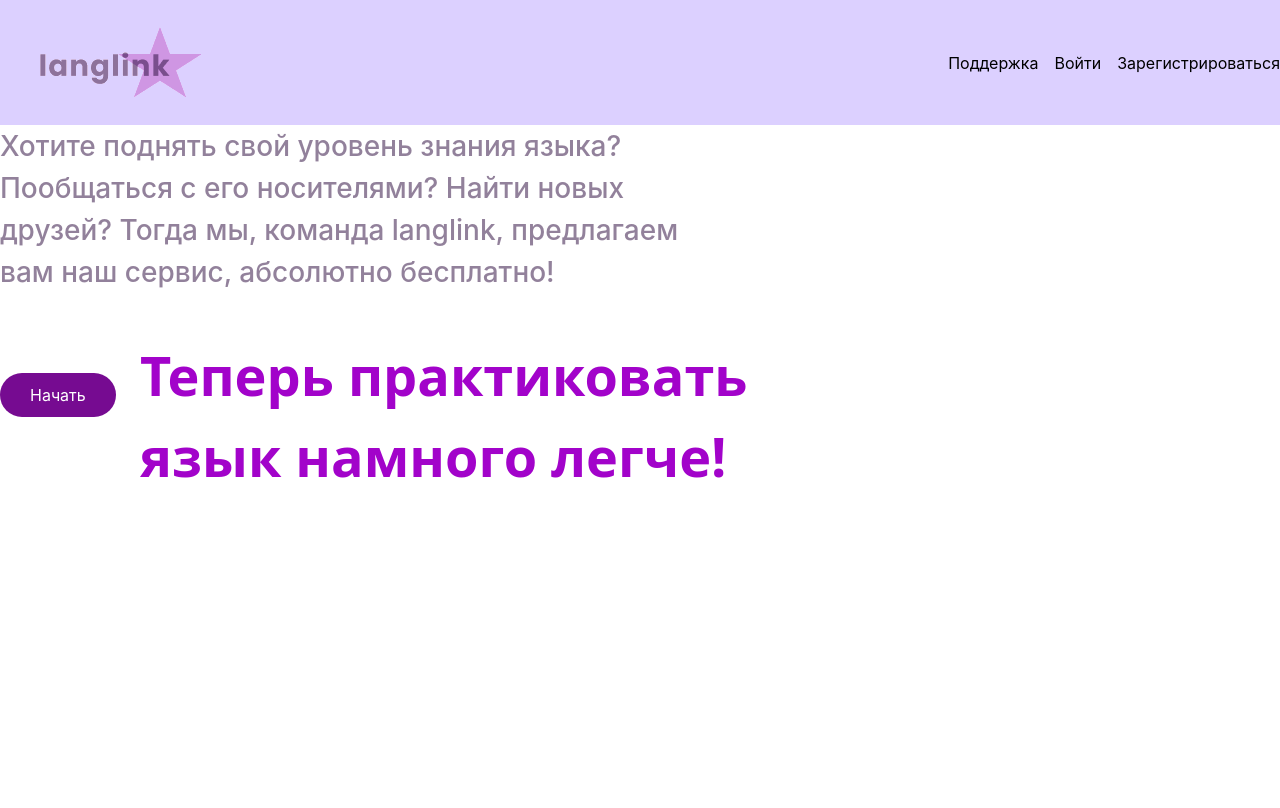
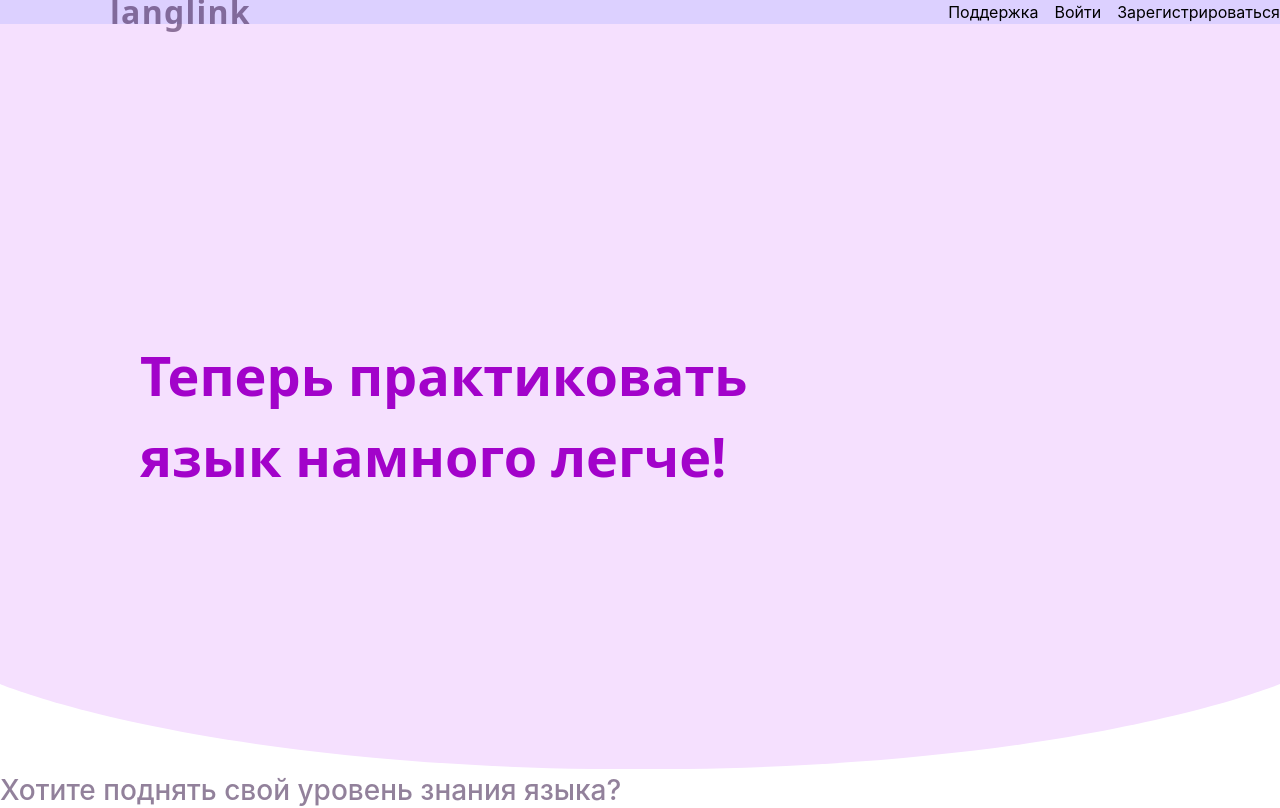
Before and after one commit to buchanka/buchanka.github.io, a React (Create React App) app: page / in a window 1280 px wide. Shown: the top 808 px of the page. Built offline with nearby package versions, Linux system fonts and the light colour scheme.

Commit message:
изменение фона первого блока

```diff
--- a/src/components/FirstBlock.js
+++ b/src/components/FirstBlock.js
@@ -1,15 +1,15 @@
 import React from 'react';
 import './FirstBlock.css';
 import MyButtons from './MyButtons';
+import HeaderBgIcon from './HeaderBgIcon';
 
 
 function FirstBlock(){
     return(
     <div>
-        <first-block className="first-block">
-            <first-block className="bg-img">
-            {/* <img src='src/rectangle4204-pkoj.svg' alt='back-img' className="bg-img"></img> */}
-            </first-block>
+        <div className='headerBg'>
+          <HeaderBgIcon className="headerBg"/>
+    </div>
     <div className="introduction">
         <article className="text-content">
             <h2>Теперь практиковать язык намного легче!</h2>
@@ -25,7 +25,7 @@ function FirstBlock(){
         </block1-img>
     </div>
         <MyButtons text="Начать"></MyButtons>
-      </first-block>
+
     </div>
     )
 }
--- /dev/null
+++ b/src/components/HeaderExample.css
@@ -0,0 +1,14 @@
+.langlink-logo {
+    color: #2a083a82;
+    font-size: 32px;
+    font-weight: bold;
+    font-family: Poppins, system-ui, -apple-system, 'Segoe UI', Roboto, 'Helvetica Neue', Arial, 'Noto Sans',
+      'Liberation Sans', sans-serif;
+    letter-spacing: 0.04em;
+    position: absolute;
+    left: 110px;
+    width: min-content;
+    height: min-content;
+    white-space: nowrap;
+    flex-direction: column;
+  }
--- a/src/components/HeaderExample.js
+++ b/src/components/HeaderExample.js
@@ -2,13 +2,20 @@ import logo from '../assets/logo.webp';
 import Link from './Link';
 import MainButton from './MainButton';
 import AltButton from './AltButton';
-
+import StarIcon from './StarIcon';
+import HeaderBgIcon from './HeaderBgIcon';
+import './HeaderExample.css'
 function Header() {
   return (
     <header className='flex justify-between items-center bg-lilac'>
-      <div>
-        <img src={logo} alt='Logo' title='Logo' />
+        <div className='headerBg'>
+          <HeaderBgIcon className="headerBg"/>
+        </div>
+      <div className='iconStar'>
+        <StarIcon></StarIcon>
+        {/*<img src={logo} alt='Logo' title='Logo' />*/}
       </div>
+      <div className='langlink-logo'>langlink</div>
       <nav className='flex gap-4'>
         <Link url="#help" text="Поддержка" />
         <AltButton text="Войти" />
```
